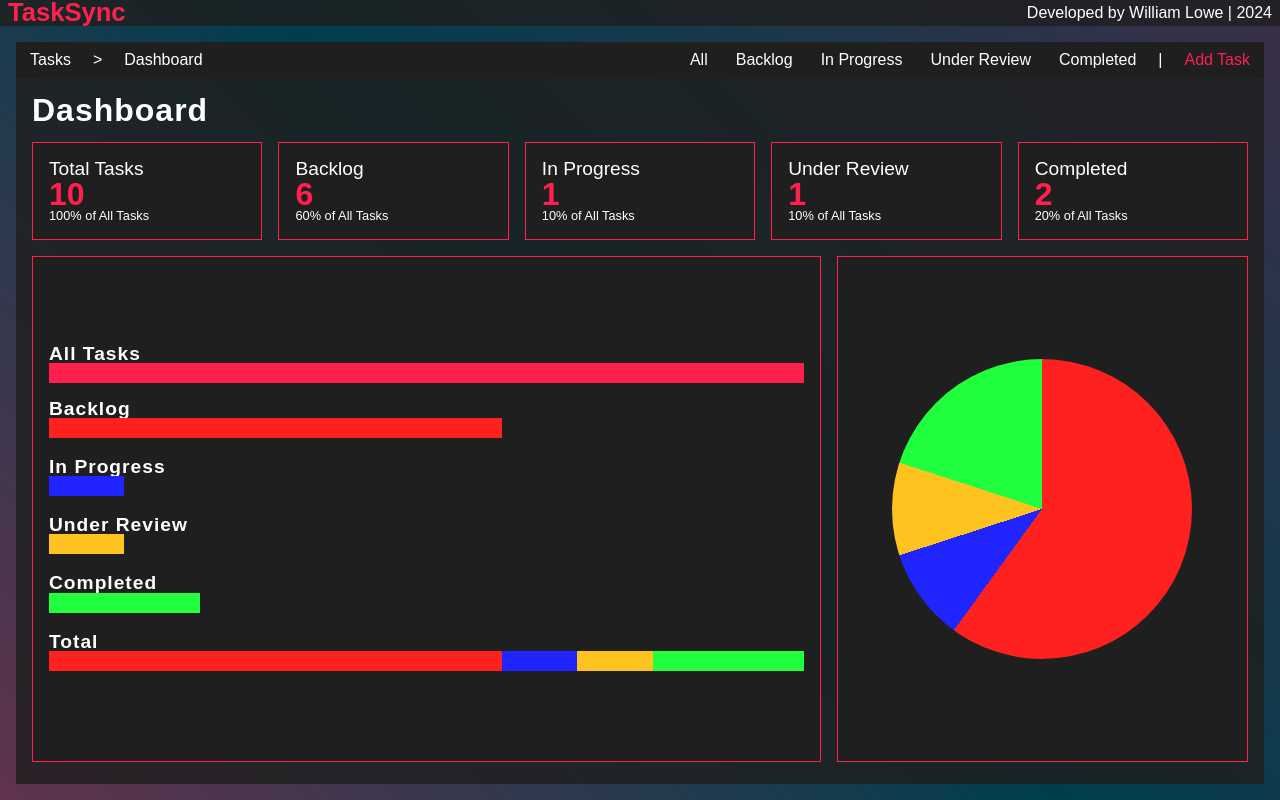
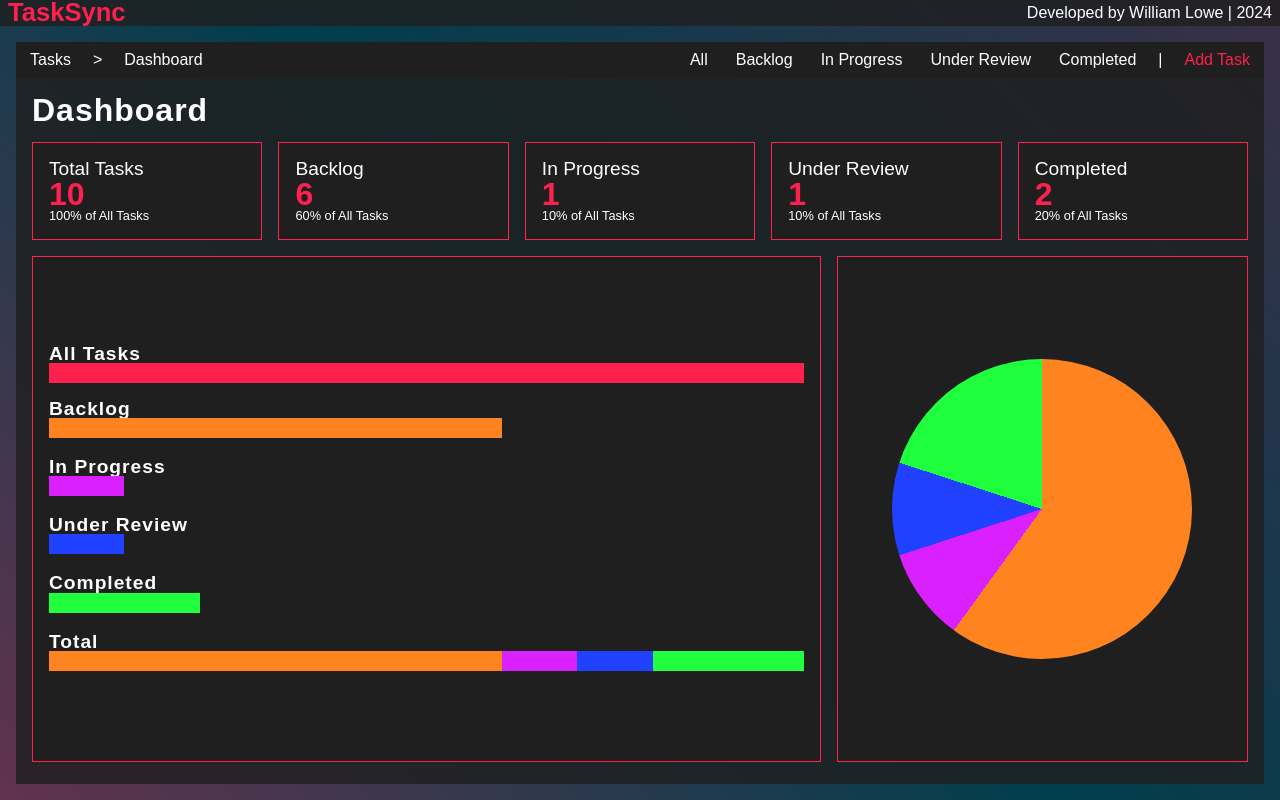
Before and after one commit to williamalowe/TaskSync, a React (Vite) app: page /workspace in a window 1280 px wide. Both pictures are taken after a click on the button "Dashboard". Built offline with nearby package versions, Linux system fonts and the light colour scheme; a web font is replaced by a local one.

Commit message:
fix: restyle dashboard-component

```diff
--- a/src/components/Dashboard/Dashboard.jsx
+++ b/src/components/Dashboard/Dashboard.jsx
@@ -74,7 +74,7 @@ const Dashboard = ({ taskData }) => {
           </div>
           <div className={styles.right}>
             <div className={styles.pie}
-              style={{backgroundImage: `conic-gradient(#ff2020 ${backlogPercent}%, #2024ff ${backlogPercent}%, #2024ff ${backlogPercent + inProgressPercent}%,  #ffc320 ${backlogPercent + inProgressPercent}%, #ffc320 ${backlogPercent + inProgressPercent + underReviewPercent}%, #20ff3e ${backlogPercent + inProgressPercent + underReviewPercent}%)`}}
+              style={{backgroundImage: `conic-gradient(#ff8420 ${backlogPercent}%, #da20ff ${backlogPercent}%, #da20ff ${backlogPercent + inProgressPercent}%,  #2041ff ${backlogPercent + inProgressPercent}%, #2041ff ${backlogPercent + inProgressPercent + underReviewPercent}%, #20ff3e ${backlogPercent + inProgressPercent + underReviewPercent}%)`}}
             >
             </div>
           </div>
--- a/src/components/Dashboard/Dashboard.module.css
+++ b/src/components/Dashboard/Dashboard.module.css
@@ -60,6 +60,7 @@
 .right {
   flex: 1;
   display: flex;
+  flex-direction: column;
   align-items: center;
   justify-content: center;
 }
@@ -78,13 +79,13 @@
   display: inline-block;
 }
 .backlogBar {
-  background: #ff2020;
+  background: #ff8420;
 }
 .inProgressBar {
-  background: #2024ff;
+  background: #da20ff;
 }
 .underReviewBar {
-  background: #ffc320;
+  background: #2041ff;
 }
 .completedBar {
   background: #20ff3e
@@ -93,8 +94,7 @@
   width: 300px;
   height: 300px;
   border-radius: 50%;
-  /* background-image: conic-gradient(orange 64%, blue 64%, blue 81%, black 81%); */
-  border-radius: 50%
+  border-radius: 50%;
 }
 
 /* Mobile View */
```
